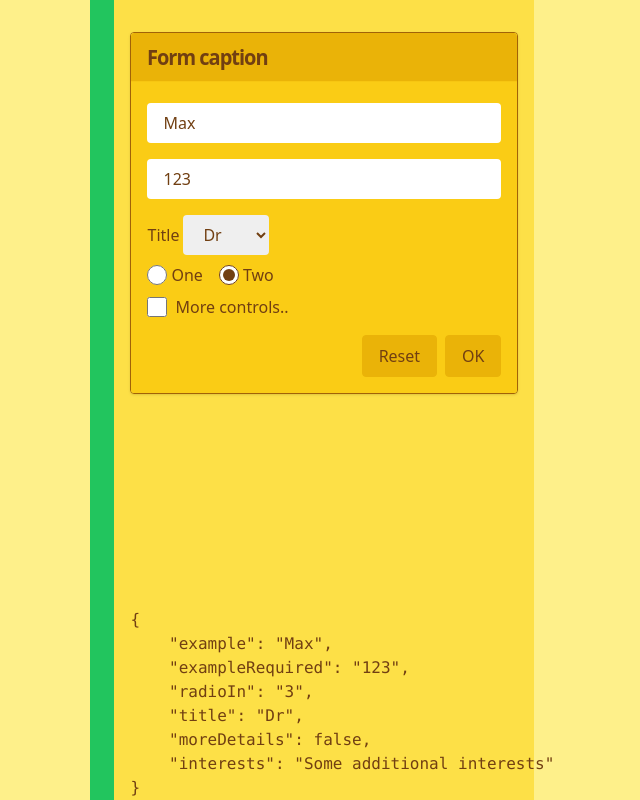
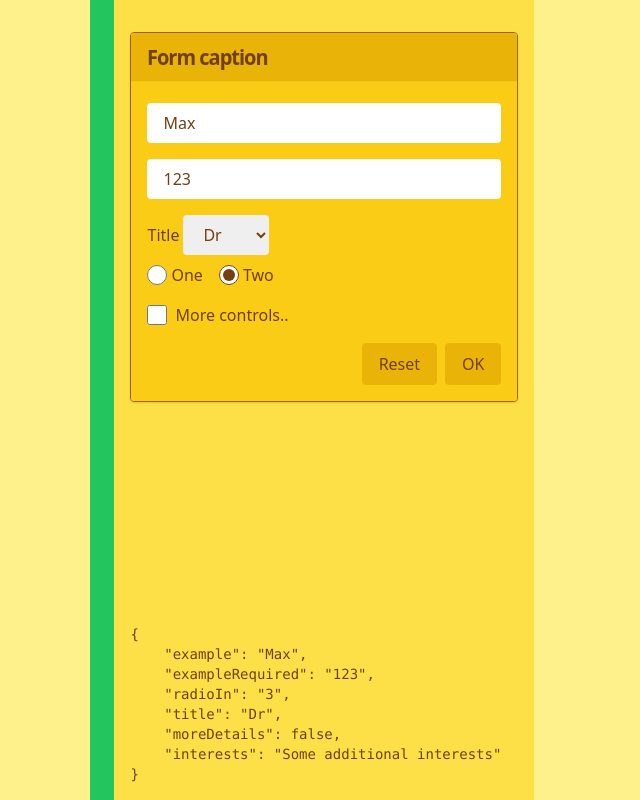
Before and after one commit to maxzz/forms-react-hook-form, a React (Vite) app: page / in a window 1280 px wide. Shown: the whole page, without its empty margins (328-968 px from the left). Built offline with nearby package versions, Linux system fonts and the light colour scheme.

Commit message:
WIP. hook-form. update layout flow

```diff
--- a/src/components/page1/index.tsx
+++ b/src/components/page1/index.tsx
@@ -76,13 +76,14 @@ function Form() {
 
                             {/* Optional fields */}
 
-                            <label className="flex items-center gap-x-2">
+                            <label className="pt-2 flex items-center gap-x-2">
                                 <input className="w-5 h-5 accent-yellow-900" type="checkbox" {...register('moreDetails')} />
                                 <span>More controls..</span>
                             </label>
+
                             {moreDetail && (
                                 <div>
-                                    <label className="grid">
+                                    <label className="mt-1 grid">
                                         <span>Optional data</span>
                                         <input className="px-4 py-2 rounded" {...register('interests')} />
                                     </label>
@@ -106,7 +107,7 @@ function Form() {
                 </div>
             </div>
 
-            <div className="">
+            <div className="py-4 text-sm">
                 <pre>{JSON.stringify(getValues(), null, 4)}</pre>
             </div>
         </div>
```
Also changed, not shown: src/assets/previews/2023-03-24_18-57-03.png (added), 1 other file (tests, documents, lock files or other folders).
